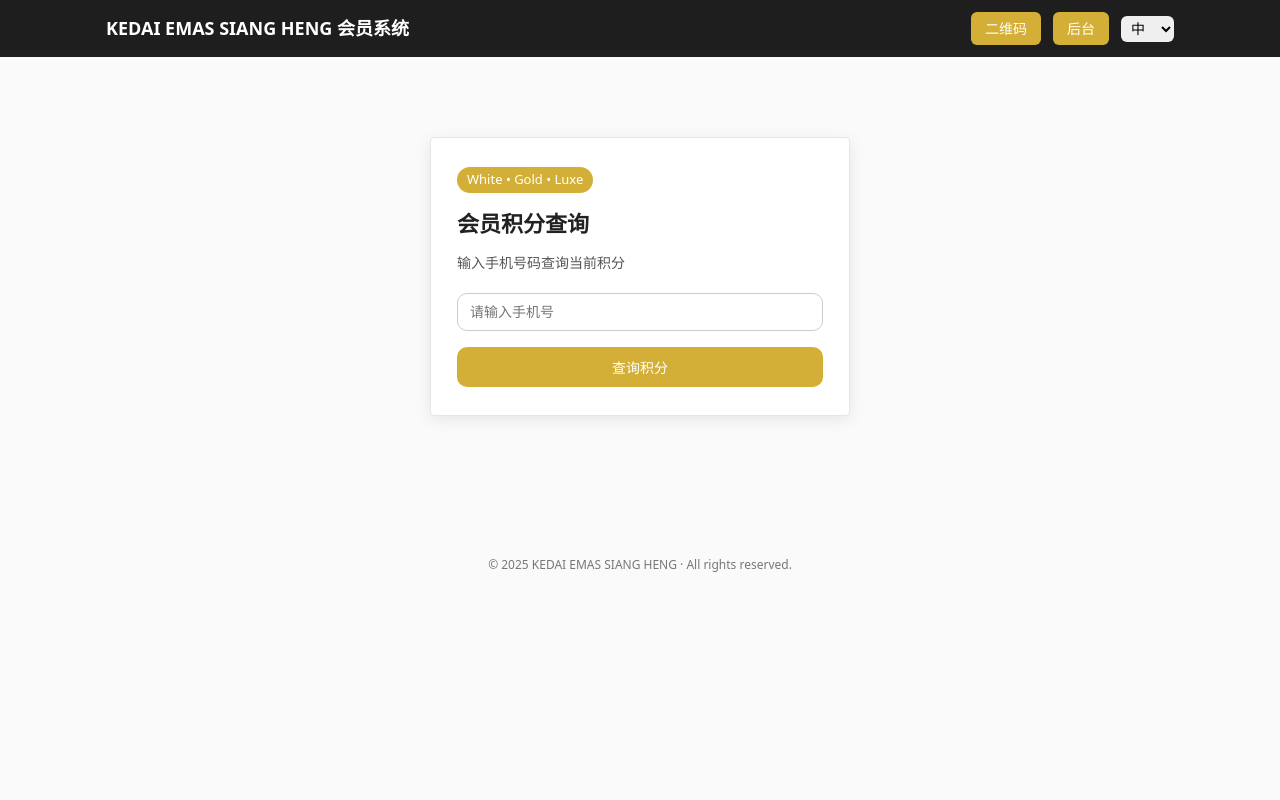
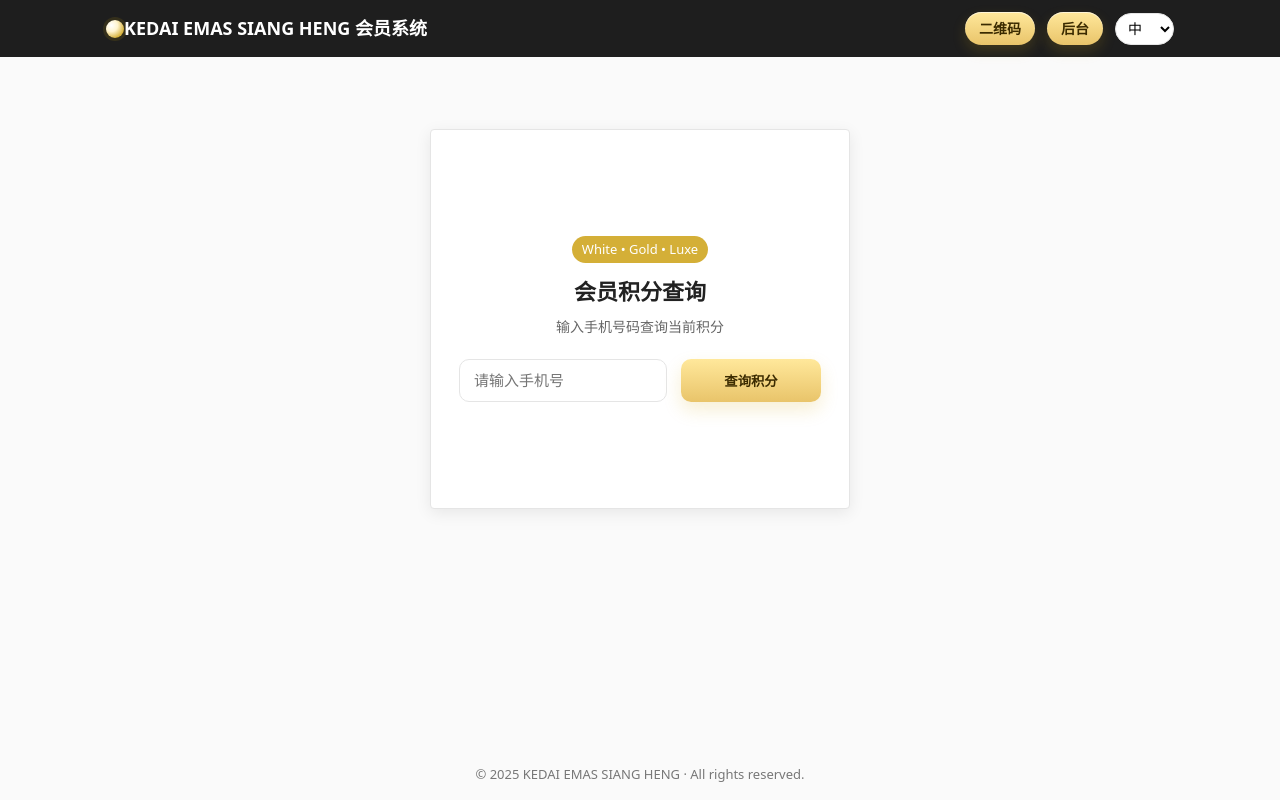
Before and after one commit to JHSBullion/KEDAI-EMAS-SIANG-HENG-, a plain HTML site: page index.html in a window 1280 px wide. Drawn offline with Linux system fonts and the light colour scheme.

Commit message:
Update style.css

```diff
--- a/style.css
+++ b/style.css
@@ -6,21 +6,20 @@
   --brand: #1e1e1e;
   --card: #fff;
   --card-border: #e5e5e5;
-  --radius: 10px;
+  --radius: 8px;        /* 默认圆角（非首页） */
   --shadow: 0 4px 16px rgba(0,0,0,0.08);
 }
 
-* {
-  margin: 0;
-  padding: 0;
-  box-sizing: border-box;
-}
+* { margin:0; padding:0; box-sizing:border-box; }
 
 body {
   font-family: system-ui, sans-serif;
   background: var(--bg);
   color: var(--text);
   line-height: 1.5;
+  min-height: 100vh;
+  display: flex;
+  flex-direction: column;
 }
 
 /* ============ 顶栏 ============ */
@@ -29,66 +28,52 @@ body {
   color: #fff;
   padding: 12px 0;
 }
-
 .navbar .container {
   max-width: 1100px;
   margin: 0 auto;
   padding: 0 16px;
-  display: flex;
-  justify-content: space-between;
-  align-items: center;
+  display:flex;
+  justify-content:space-between;
+  align-items:center;
 }
+.brand { display:flex; align-items:center; font-weight:600; font-size:18px; }
+.crest{
+  width:18px;height:18px;border-radius:50%;
+  background: radial-gradient(circle at 30% 30%, #fff 0%, #fff4cf 35%, var(--gold) 75%);
+  box-shadow:0 0 0 3px rgba(212,169,15,.12);
+}
+.actions { display:flex; align-items:center; gap:12px; }
 
-.brand {
-  display: flex;
-  align-items: center;
-  font-weight: 600;
-  font-size: 18px;
+/* 顶部按钮（统一金色圆角） */
+.btn {
+  display:inline-block;
+  padding:6px 14px;
+  border-radius:999px;
+  text-decoration:none;
+  font-size:14px;
+  font-weight:600;
+  transition:0.18s;
+  background: linear-gradient(180deg,#ffe89b,#e9c46a);
+  color:#3b2b00;
+  border: none;
+  box-shadow: 0 6px 14px rgba(212,169,15,.18), inset 0 1px 0 rgba(255,255,255,.6);
 }
+.btn:hover { transform: translateY(-2px); }
 
-.actions {
-  display: flex;
-  align-items: center;
-  gap: 12px;
-}
-
-.btn {
-  display: inline-block;
-  padding: 6px 14px;
-  border-radius: 6px;
-  text-decoration: none;
-  font-size: 14px;
-  font-weight: 500;
-  transition: 0.25s;
-  background: var(--gold);
-  color: #fff;
-}
-
-.btn:hover {
-  opacity: 0.9;
-}
-
+/* 语言选择 */
 .lang-pill select {
-  padding: 4px 6px;
-  border-radius: 6px;
-  border: none;
-  font-size: 14px;
+  padding:6px 8px;
+  border-radius:999px;
+  border:1px solid var(--card-border);
+  background:#fff;
+  font-size:14px;
 }
 
 /* ============ Hero ============ */
-.hero {
-  padding: 40px 16px;
-  display: flex;
-  justify-content: center;
-}
+.hero { padding: 40px 16px; display:flex; justify-content:center; flex:1 0 auto; }
+.hero .container { width:100%; max-width:520px; }
 
-.hero .container {
-  width: 100%;
-  max-width: 520px;
-}
-
-/* ============ 卡片 / 表单 ============ */
-/* 默认：圆角卡片 */
+/* ============ 卡片（默认：圆角，其他页面用） ============ */
 .card {
   background: var(--card);
   border: 1px solid var(--card-border);
@@ -99,63 +84,74 @@ body {
   max-width: 420px;
 }
 
-/* 首页专属：直角方形卡片 */
+/* ============ 首页专属：方形（直角）卡片 ============
+   仅在 <body class="homepage"> 下生效，不影响其他页面 */
 .homepage .card {
-  border-radius: 4px;
+  border-radius: 4px;            /* 直角 */
+  max-width: 420px;
+  min-height: 380px;            /* 让卡片看起来更方正 */
+  display: flex;
+  flex-direction: column;
+  justify-content: center;      /* 垂直居中内容 */
+  align-items: center;
+  padding: 28px;
+  margin: 32px auto;
 }
 
-/* 卡片内容 */
+/* 卡片内文本 */
 .badge {
-  display: inline-block;
+  display:inline-block;
   background: var(--gold);
-  color: #fff;
-  padding: 3px 10px;
-  font-size: 13px;
-  border-radius: 999px;
-  margin-bottom: 14px;
+  color:#fff;
+  padding:4px 10px;
+  border-radius:999px;
+  margin-bottom:12px;
+  font-size:13px;
 }
+.h1 { font-size:22px; font-weight:700; margin-bottom:8px; text-align:center; }
+.sub { color:#666; font-size:14px; text-align:center; margin-bottom:14px; }
 
-.h1 {
-  font-size: 22px;
-  font-weight: 600;
-  margin-bottom: 12px;
+/* ============ 搜索表单：输入框和按钮不贴合 ============
+   竖直排列（手机友好），并且有足够间距 */
+.search-form {
+  width:100%;
+  display:flex;
+  flex-direction:column;
+  gap:20px;              /* <- 这里控制输入框与按钮的距离（可改更大） */
+  margin-top: 8px;
 }
-
-.sub {
-  font-size: 14px;
-  color: #555;
-  margin-bottom: 20px;
+.search-form .input {
+  padding: 12px 14px;
+  border-radius: 10px;
+  border: 1px solid var(--card-border);
+  font-size: 15px;
+  width:100%;
 }
-
-.input {
-  padding: 10px 12px;
-  border: 1px solid #ccc;
-  border-radius: var(--radius);
-  font-size: 14px;
-  width: 100%;
-  margin-bottom: 16px; /* ← 这里加了间距，避免贴在按钮上 */
+.search-form .btn-gold {
+  width:100%;
+  padding: 12px 14px;
+  border-radius: 10px;
+  background: linear-gradient(180deg,#ffe89b,#e9c46a);
+  color: #3b2b00;
+  border: none;
+  font-weight:700;
+  cursor:pointer;
+  box-shadow: 0 8px 18px rgba(212,169,15,.18);
 }
-
-.btn-gold {
-  background: var(--gold);
-  color: #fff;
-  border: none;
-  border-radius: var(--radius);
-  padding: 10px 16px;
-  font-size: 14px;
-  cursor: pointer;
-  width: 100%; /* 让按钮和输入框对齐 */
-}
-
-.btn-gold:hover {
-  opacity: 0.9;
-}
+.search-form .btn-gold:hover { transform: translateY(-2px); }
 
 /* ============ 页脚 ============ */
 .footer {
-  text-align: center;
-  font-size: 12px;
-  color: #777;
-  padding: 20px 0;
-  margin-top: 40px;
+  text-align:center;
+  color:#777;
+  padding:16px 12px;
+  font-size:13px;
+  margin-top:auto;
 }
+
+/* 响应式：如果屏幕宽度较大，搜索行可以并排（可选） */
+@media (min-width:720px) {
+  .search-form { flex-direction:row; gap:14px; align-items:center; }
+  .search-form .input { flex:1; margin-bottom:0; }
+  .search-form .btn-gold { width:auto; min-width:140px; }
+}
```
